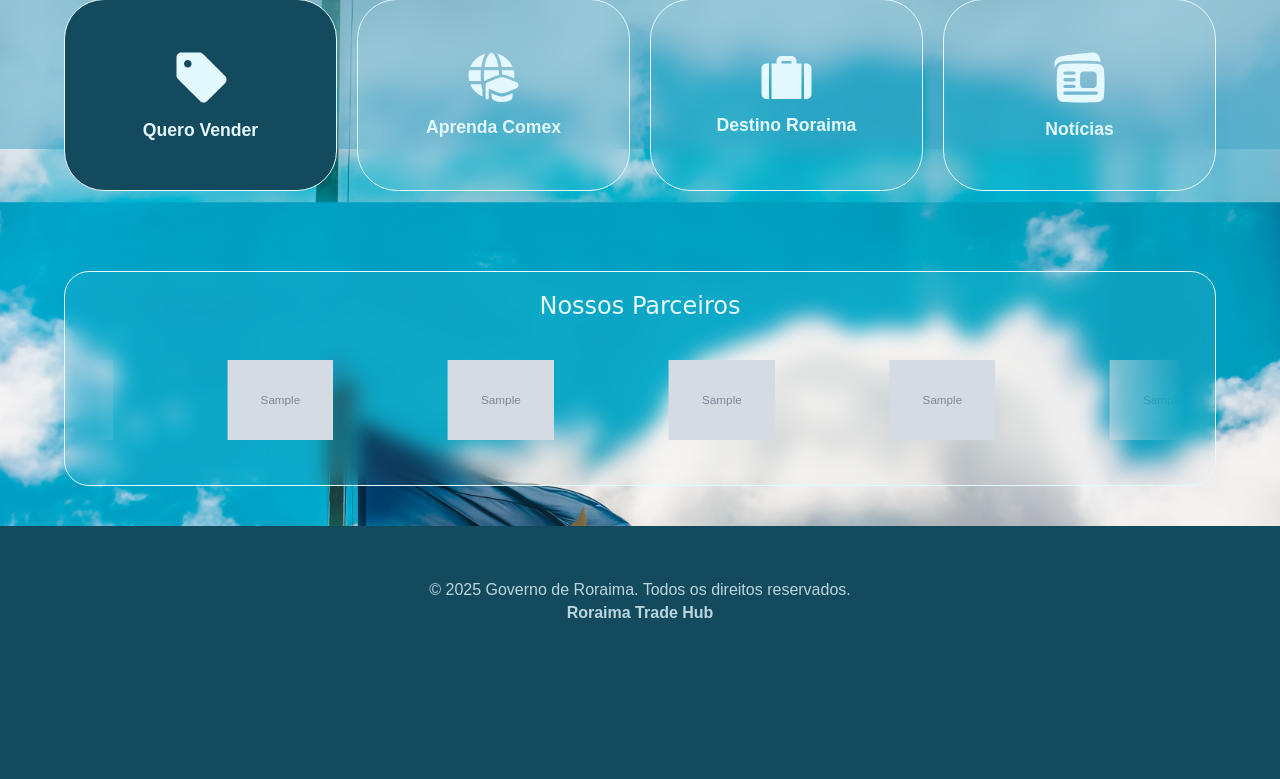
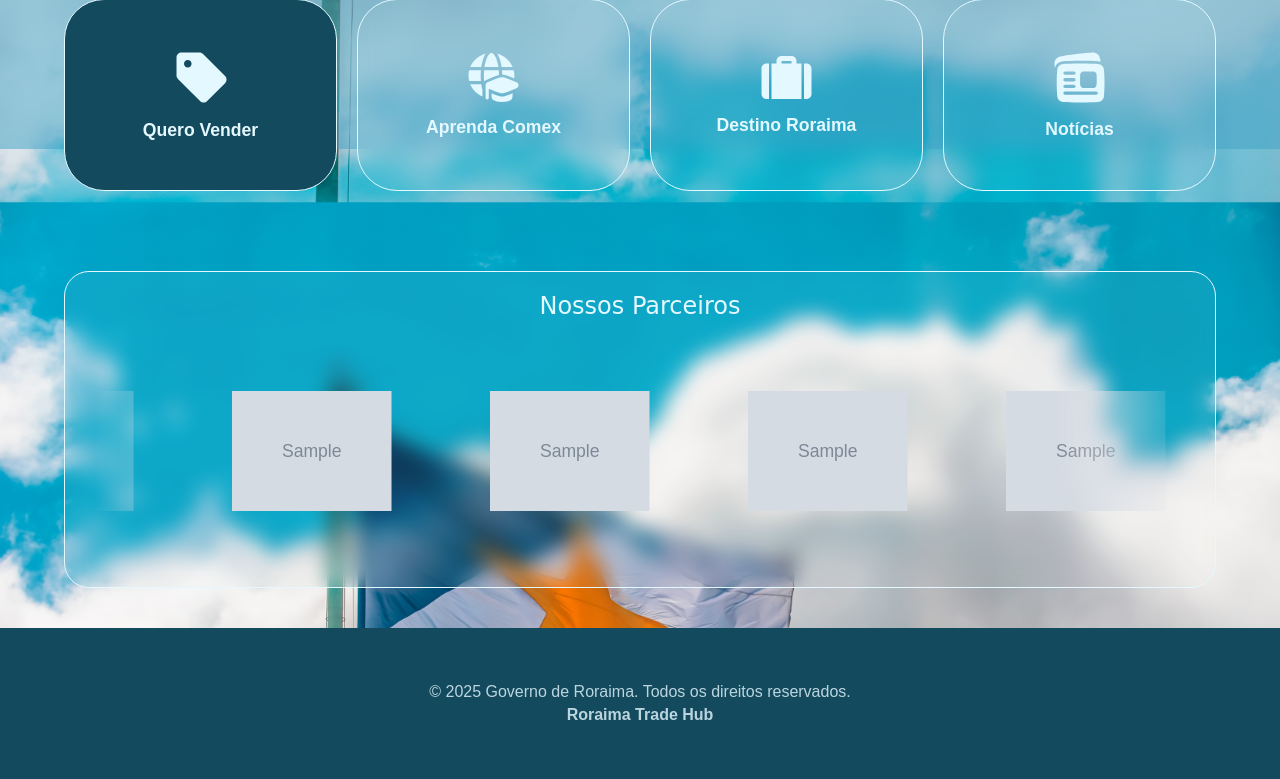
Before and after one commit to andlybras/roraimatradehub-seadi_cnin, a Django app: template templates/home.html in a window 1280 px wide. Shown: the part 651-1430 px from the top of the page. Before the commit the page ends 1269 px from the top, so only its background shows below. Run offline with Django 5.2, Linux system fonts and the light colour scheme; the template is opened without the code that fills it: most values are stand-ins (such as "Sample title", 1, 10 or a date in 2020); grey boxes marked "Sample" are stand-in pictures; some web fonts are replaced.

Commit message:
Finaliza a construção da página home

```diff
--- a/static/css/style.css
+++ b/static/css/style.css
@@ -82,15 +82,76 @@ body::before {
 .main-footer-content p { margin: 5px 0; opacity: 0.8; }
 .main-footer-content strong { opacity: 1; }
 
-/* === CARROSSEL DE PARCEIROS (VERSÃO FINAL E CORRIGIDA) === */
-.scroller { width: 100%; overflow: hidden; -webkit-mask-image: linear-gradient(to right, transparent, black 128px, black calc(100% - 128px), transparent); mask-image: linear-gradient(to right, transparent, black 128px, black calc(100% - 128px), transparent); }
-.scroller-inner { display: flex; flex-wrap: nowrap; width: max-content; }
-.scroller[data-animated="true"] .scroller-inner { animation: scroll 60s linear infinite; }
-.scroller:hover .scroller-inner { animation-play-state: paused; }
-.partner-logo { display: flex; align-items: center; justify-content: center; padding: 1.5rem; margin: 0 2rem; border-radius: 1.25rem; /* 20px */ transition: all 0.3s ease; border: 1px solid transparent; /* Borda invisível para evitar pulos */ }
-.partner-logo:hover { background-color: #E4F8FF; border-color: #144A5D; transform: translateY(-5px) scale(1.05); box-shadow: 0 10px 15px -3px rgba(0,0,0,0.1); }
-.partner-logo img { height: 80px; /* O DOBRO dos 40px da logo da SEADI */ max-width: 180px; object-fit: contain; }
-@keyframes scroll { from { transform: translateX(0); } to { transform: translateX(calc(-100% / 2)); } }
+/* Em: static/css/style.css */
+/* SUBSTITUA TODA A SEÇÃO DO CARROSSEL ANTIGO POR ESTA */
+
+/* === CARROSSEL DE PARCEIROS (VERSÃO FINAL 3.0) === */
+
+.scroller {
+    width: 100%;
+    overflow: hidden;
+
+    /* AJUSTE 1: Aumentamos o espaço vertical para o efeito de hover caber */
+    padding: 1.5rem 0; /* 32px de espaço acima e abaixo */
+
+    -webkit-mask-image: linear-gradient(to right, transparent, black 128px, black calc(100% - 128px), transparent);
+    mask-image: linear-gradient(to right, transparent, black 128px, black calc(100% - 128px), transparent);
+}
+
+.scroller-inner {
+    display: flex;
+    flex-wrap: nowrap;
+    width: max-content;
+    animation: scroll 60s linear infinite;
+}
+
+.scroller[data-animated="true"] .scroller-inner {
+    animation: scroll 60s linear infinite;
+}
+
+.scroller:hover .scroller-inner {
+    animation-play-state: paused;
+}
+
+.partner-logo {
+    display: flex;
+    align-items: center;
+    justify-content: center;
+
+    /* AJUSTE 2: Aumentamos a altura do container do logo */
+    height: 150px;
+
+    padding: 1rem;
+    margin: 0 2rem;
+    border-radius: 1.25rem;
+    transition: all 0.3s ease;
+    border: 1px solid transparent;
+}
+
+.partner-logo:hover {
+    background-color: #E4F8FF;
+    border-color: #144A5D;
+    transform: translateY(-5px) scale(1.05);
+    box-shadow: 0 10px 15px -3px rgba(0,0,0,0.1);
+}
+
+.partner-logo img {
+    /* AJUSTE 3: Aumentamos a altura da imagem em 50% */
+    height: 120px;
+
+    max-width: 220px;
+    object-fit: contain;
+    transition: transform 0.3s ease;
+}
+
+.partner-logo:hover img {
+    transform: scale(1.1);
+}
+
+@keyframes scroll {
+    from { transform: translateX(0); }
+    to { transform: translateX(calc(-100% / 2)); }
+}
 
 /* === RESPONSIVIDADE (SEÇÕES PRESERVADAS) === */
 @media (max-width: 1024px) { .hero { flex-direction: column; text-align: center; } .hero-image img { max-width: 300px; transform: none; } .hero-text h1 { font-size: 4rem; } .hero-text p { font-size: 1.5rem; } .navigation-grid { grid-template-columns: repeat(2, 1fr); } }
--- a/templates/base.html
+++ b/templates/base.html
@@ -43,6 +43,7 @@
     <footer class="site-footer">
         <div class="container">
             <section class="partners-section">
+
                 <h2>Nossos Parceiros</h2>
                 <div class="scroller">
                     <div class="scroller-inner">
```
